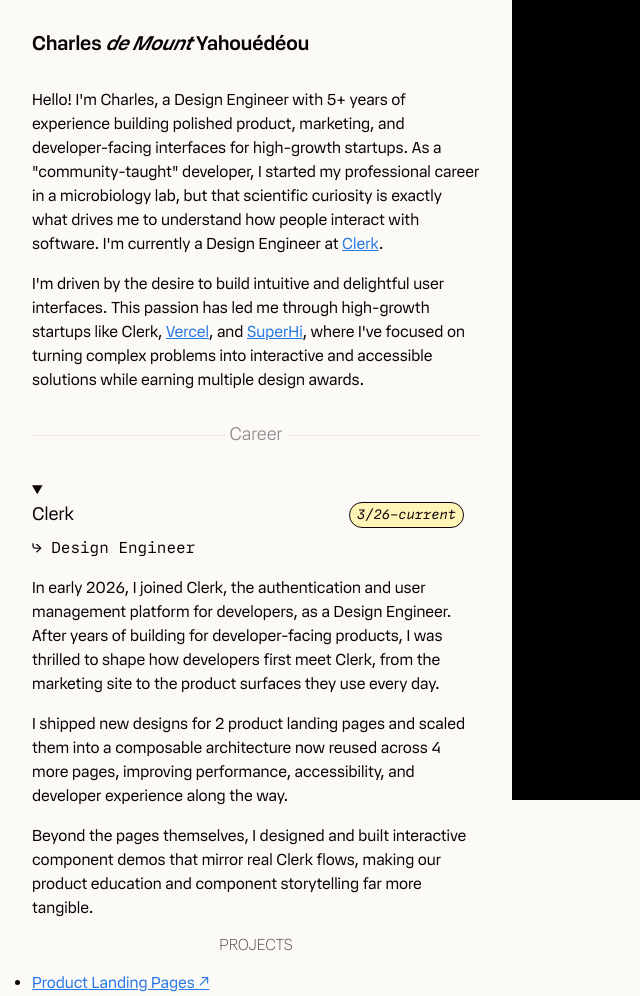
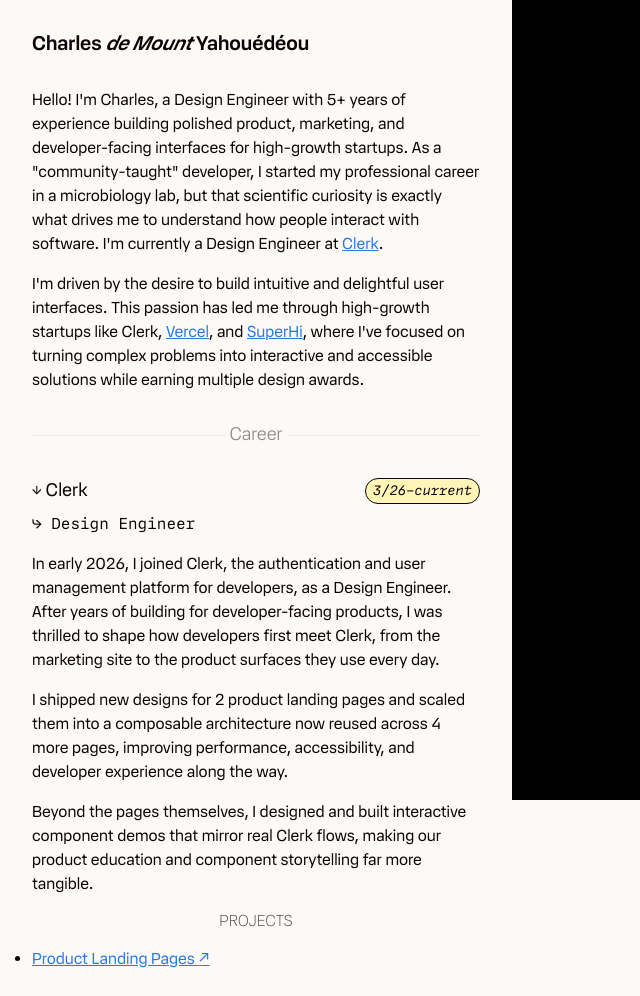
Before and after one commit to gogocharli/personal-website, an Astro site: page / in a window 1280 px wide. Shown: the top 996 px of the page, without its empty margins (0-640 px from the left). Built offline with nearby package versions, Linux system fonts and the light colour scheme; Astro itself is replaced by a stand-in of ours; no server answers; grey boxes are pictures that could not be loaded.

Commit message:
fix(safari): fix issue with summary element marker by replacing it with a custom one

```diff
--- a/src/components/WorkDetails.astro
+++ b/src/components/WorkDetails.astro
@@ -128,12 +128,33 @@ const datetimeTo = timeline.to
     font-feature-settings: "calt";
   }
 
+  summary {
+    list-style: none;
+    display: flex;
+    flex-direction: row;
+    gap: 0.25rem;
+    font-family: var(--font-mono);
+
+    &::before {
+      color: var(--color-neutral-500);
+      content: "\2192";
+    }
+
+    [open] &::before {
+      content: "\2193";
+    }
+  }
+
+  :is(::-webkit-details-marker) {
+    display: none;
+  }
+
   summary h3 {
-    display: inline-flex;
-    gap: 0.5rem;
+    display: flex;
     align-items: center;
     justify-content: space-between;
-    width: calc(100% - 1rem);
+    font-family: var(--font-sans);
+    flex: 1;
   }
 
   .timeline {
@@ -164,6 +185,7 @@ const datetimeTo = timeline.to
 
   .role {
     font-family: var(--font-mono);
+    /*margin-left: 1.5ch;*/
   }
 
   .promotion {
```
